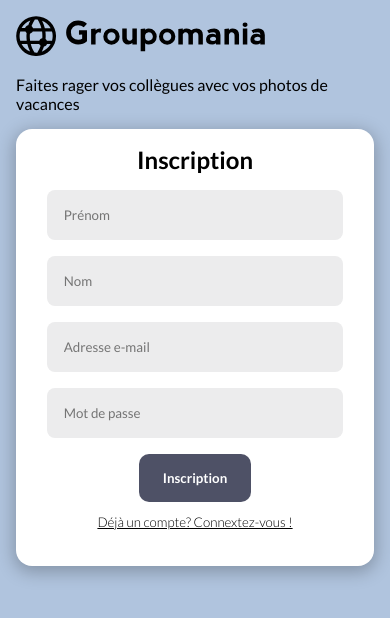
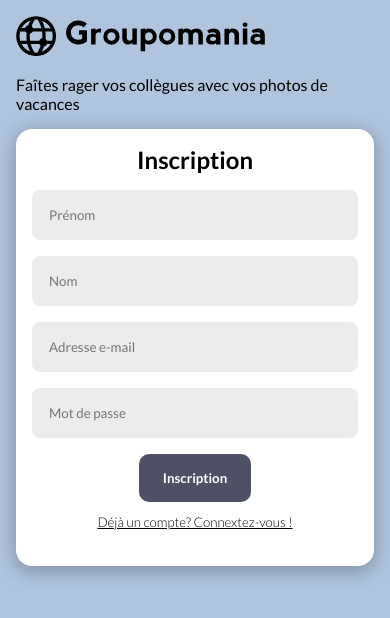
Before and after one commit to ValentinMadiot/groupomania-social_api, a React (Create React App) app in the folder client/: page /signup in a window 390 px wide. Shown: the top 618 px of the page. Built offline with nearby package versions, Linux system fonts and the light colour scheme.

Commit message:
Fix details

```diff
--- a/client/src/app.css
+++ b/client/src/app.css
@@ -14,7 +14,6 @@
   margin: 0;
   padding: 0;
   box-sizing: border-box;
-  caret-color: transparent;
   /* border: 1px solid red;  TEST */
 }
 
--- a/client/src/components/Auth/LogoAuth.jsx
+++ b/client/src/components/Auth/LogoAuth.jsx
@@ -4,7 +4,7 @@ const LogoAuth = () => {
   return (
     <div className="authLogo">
       <img src={Logo} alt="" />
-      <h2>Faites rager vos collègues avec vos photos de vacances</h2>
+      <h2>Faîtes rager vos collègues avec vos photos de vacances</h2>
     </div>
   )
 }
--- a/client/src/components/Post/Post.jsx
+++ b/client/src/components/Post/Post.jsx
@@ -113,7 +113,7 @@ const Post = ({ post }) => {
         </div>
         <div>
           {auth.user.admin || auth.user._id === post.userId ? (
-            <img src={edit} alt="edit" onClick={handleUpdate} />
+            <img src={edit} alt="edit" onClick={handleUpdate} className="ico"/>
           ) : null}
           <PostUpdateModal
             updatePostModal={updatePostModal}
@@ -121,7 +121,7 @@ const Post = ({ post }) => {
             data={post}
           />
           {auth.user.admin || auth.user._id === post.userId ? (
-            <img src={trash} alt="delete" onClick={handleDelete} />
+            <img src={trash} alt="delete" onClick={handleDelete} className="ico"/>
           ) : null}
         </div>
       </div>
--- a/client/src/pages/auth/auth.css
+++ b/client/src/pages/auth/auth.css
@@ -114,9 +114,6 @@
     gap: 1rem;
   }
 
-  .authFormInput {
-    width: 91%;
-  }
   .grid {
     display: flex;
     flex-direction: column;
```
Also changed, not shown: 2 other files (tests, documents, lock files or other folders).
